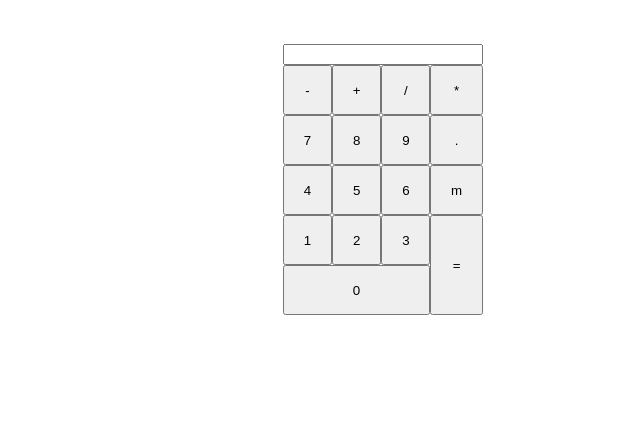
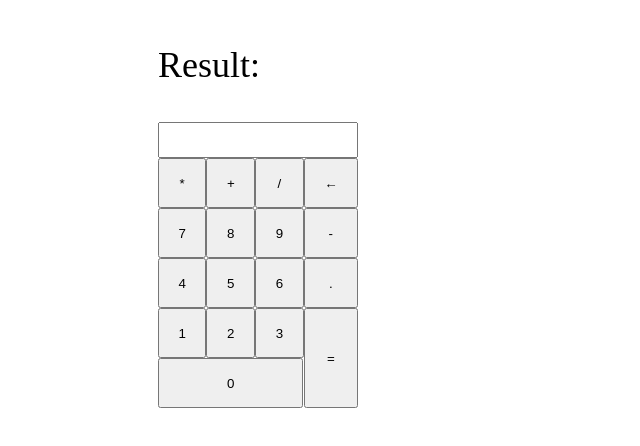
Before and after one commit to Roman7595/vueproject, a Vue app: page / in a window 1280 px wide. Shown: the top 446 px of the page, without its empty margins (257-897 px from the left). Built offline with nearby package versions, Linux system fonts and the light colour scheme.

Commit message:
add: backSpace

```diff
--- a/src/App.vue
+++ b/src/App.vue
@@ -12,7 +12,8 @@ export default{
         snaki:['-', '+', '/','*'],
 
         res: '',
-        nums :'-+/*789.456m123'
+        firstThreeRows :'*+/',
+        lastThreeRows:'789-456.123',
 
       }
     },
@@ -155,6 +156,9 @@ export default{
       },
       simbolInput(text){
         this.msg+=text
+      },
+      backSpaceing(){
+        this.msg = this.msg.substring(0,this.msg.length-1)
       }
 
     }
@@ -164,14 +168,16 @@ export default{
 
 <template>
   <div class = 'main'>
-    <p class='res'>{{ solver(msg) }}</p>
+    <p class='res'>{{ "Result: " + solver(msg) }}</p>
   <div>
 
     <input v-model="msg">
 
   </div>
   <div class = 'nums-grid'>
-  <button v-for = 'n in nums' :key = 'n' :class = '"box-" + n +"-s"' v-on:click="simbolInput(n)">{{n}}</button>
+  <button v-for = 'n in firstThreeRows' :key = 'n' :class = '"box-" + n +"-s"' v-on:click="simbolInput(n)">{{n}}</button>
+  <button v-on:click="backSpaceing()">←</button>
+  <button v-for = 'n in lastThreeRows' :key = 'n' :class = '"box-" + n +"-s"' v-on:click="simbolInput(n)">{{n}}</button>
   <button v-on:click="equal()" class = 'equal'>=</button>
   <button key = '0' class ='box-0-s' v-on:click="simbolInput(0)">{{0}}</button>
 
@@ -186,6 +192,10 @@ export default{
   #app{
     display: flex;
     justify-content: center;
+  }
+  .main{
+    width: 450px;
+    height: 400px;
   }
   .box-0-s{
     width: 300%;
@@ -206,8 +216,11 @@ export default{
 
   input{
     width: 192px;
+    height: 30px;
+    font-size: 24px;
   }
   .res{
+    font-size: 36px;
     display: inline-block;
   }
 
```
